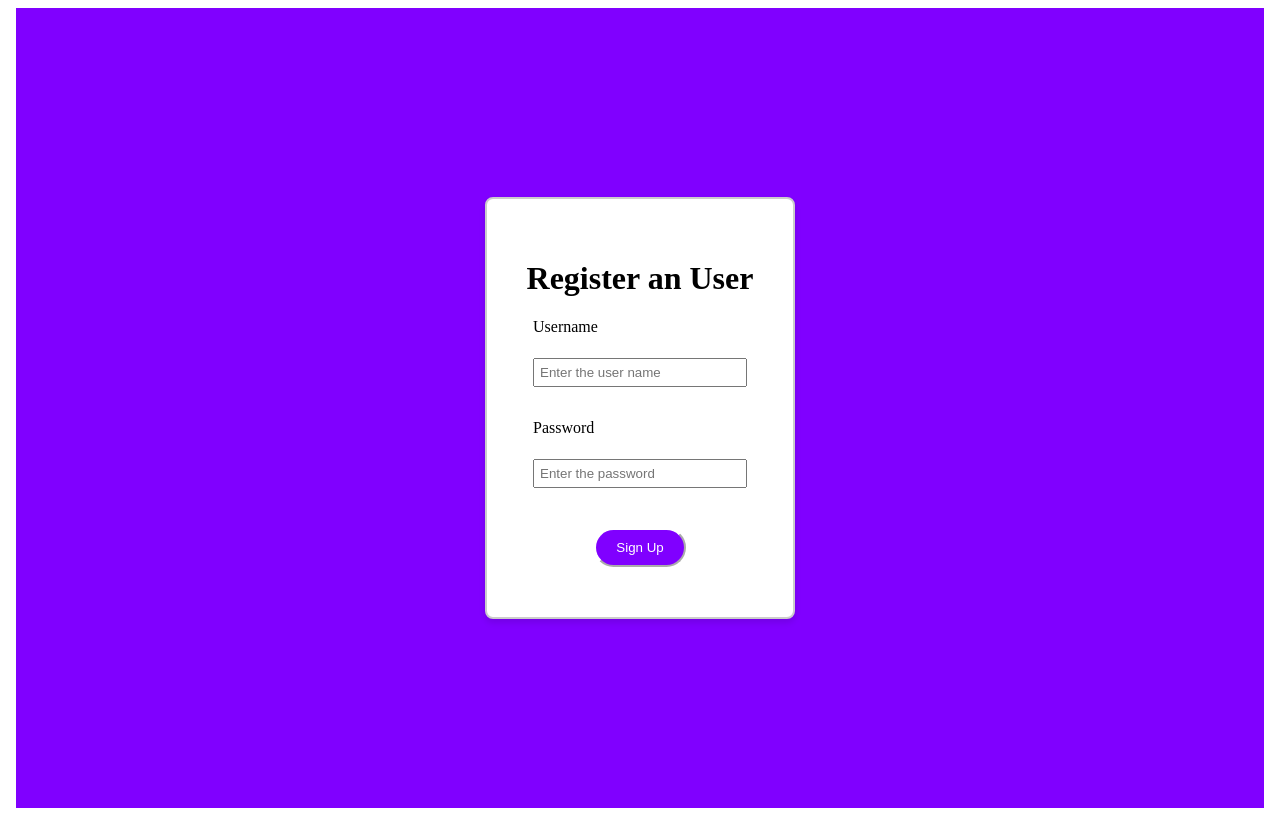
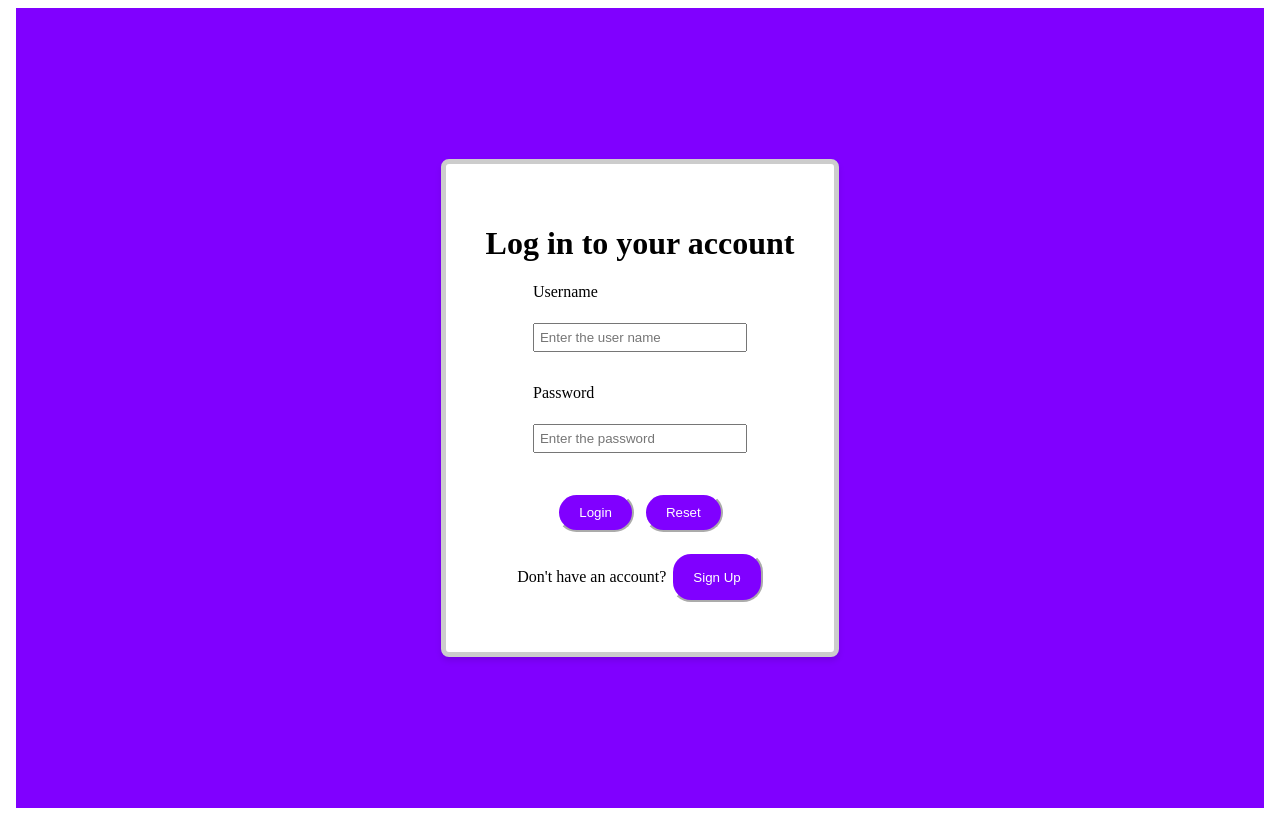
Before and after one commit to gokulkrishnanj/product-app-angular, an Angular app: page / in a window 1280 px wide. Built offline with nearby package versions, Linux system fonts and the light colour scheme.

Commit message:
Added signup component.

```diff
--- a/src/app/app.module.ts
+++ b/src/app/app.module.ts
@@ -17,6 +17,6 @@ import { SignupComponent } from './signup/signup.component';
     AppRoutingModule
   ],
   providers: [],
-  bootstrap: [SignupComponent]
+  bootstrap: [LoginComponentComponent]
 })
 export class AppModule { }
--- a/src/app/login-component/login-component.component.css
+++ b/src/app/login-component/login-component.component.css
@@ -11,7 +11,7 @@
     flex-direction: column;
     justify-content: center;
     align-items: center;
-    border: 2px solid #ccc;
+    border: 5px solid #ccc;
     border-radius: 8px;
     box-shadow: 0 4px 6px rgba(0, 0, 0, 0.1);
     padding: 40px;
@@ -23,6 +23,7 @@ input {
     margin-bottom: 10px;
     padding: 5px;
     width: 200px;
+    cursor:pointer;
 }
 
 .button {
@@ -37,6 +38,7 @@ input {
     border-color: #fff;
     padding: 10px 20px;
     background-color: #8000FF;
+    cursor: pointer;
 }
 
 
--- a/src/app/signup/signup.component.css
+++ b/src/app/signup/signup.component.css
@@ -11,7 +11,7 @@
     flex-direction: column;
     justify-content: center;
     align-items: center;
-    border: 2px solid #ccc;
+    border: 5px solid #ccc;
     border-radius: 8px;
     box-shadow: 0 4px 6px rgba(0, 0, 0, 0.1);
     padding: 40px;
@@ -23,6 +23,7 @@ input {
     margin-bottom: 10px;
     padding: 5px;
     width: 200px;
+    cursor: pointer;
 }
 
 .button {
@@ -37,6 +38,7 @@ input {
     border-color: #fff;
     padding: 10px 20px;
     background-color: #8000FF;
+    cursor: pointer;
 }
 
 
--- a/src/index.html
+++ b/src/index.html
@@ -9,7 +9,7 @@
 </head>
 <body>
   <!-- <app-root></app-root> -->
-  <!-- <app-login-component></app-login-component> -->
-   <app-signup></app-signup>
+  <app-login-component></app-login-component>
+   <!-- <app-signup></app-signup> -->
 </body>
 </html>
```
